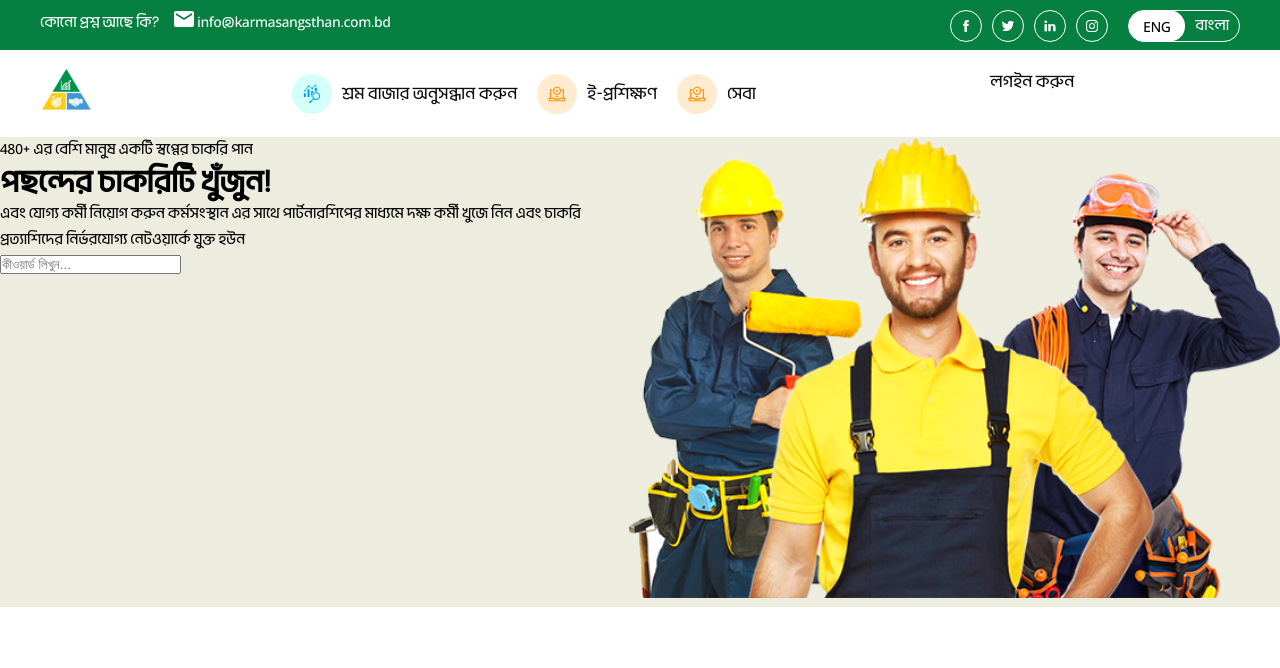
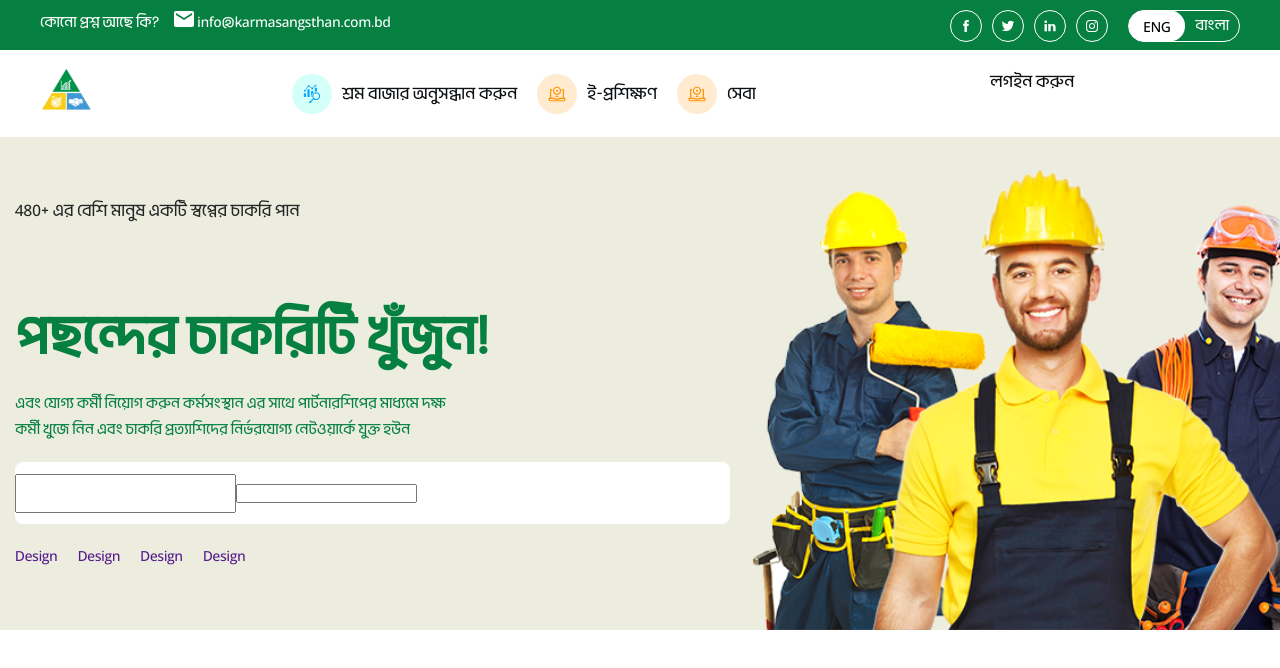
Before and after one commit to web-altaf-1/karma-frontend, a Next.js app: page / in a window 1280 px wide. Shown: the top 668 px of the page. Built offline with nearby package versions, Linux system fonts and the light colour scheme.

Commit message:
initial commit

```diff
--- a/src/app/components/Home/HeroSection/HeroSection.tsx
+++ b/src/app/components/Home/HeroSection/HeroSection.tsx
@@ -1,32 +1,31 @@
 import Image from "next/image";
 import React from "react";
 
+
 const HeroSection = () => {
   return (
-    <div className="hero_section">
-      <div>
-        <div>
-            <p>480+ এর বেশি মানুষ একটি স্বপ্নের চাকরি পান</p>
+    <div className="hero__section">
+      <div className="hero__container">
+        <div className="hero__content">
+          <p className="hero__sub-title">480+ এর বেশি মানুষ একটি স্বপ্নের চাকরি পান</p>
+          <h2 className="hero__title">পছন্দের চাকরিটি খুঁজুন!</h2>
+          <p className="hero__desc">এবং যোগ্য কর্মী নিয়োগ করুন কর্মসংস্থান এর সাথে পার্টনারশিপের মাধ্যমে দক্ষ কর্মী খুজে নিন এবং চাকরি প্রত্যাশিদের নির্ভরযোগ্য নেটওয়ার্কে যুক্ত হউন</p>
+          <div className="hero__search">
+            <input className="hero__keyword-input" />
+            <div className="hero__location-input">
+              <input type="text" className="input-main" />
+            </div>
+          </div>
+          <ul className="hero__nav">
+            <li className="hero__nav-list"><a href="" className="link">Design</a></li>
+            <li className="hero__nav-list"><a href="" className="link">Design</a></li>
+            <li className="hero__nav-list"><a href="" className="link">Design</a></li>
+            <li className="hero__nav-list"><a href="" className="link">Design</a></li>
+          </ul>
         </div>
-        <div>
-            <div>
-                <h1>পছন্দের চাকরিটি খুঁজুন!</h1>
-                <p>এবং যোগ্য কর্মী নিয়োগ করুন কর্মসংস্থান এর সাথে পার্টনারশিপের মাধ্যমে দক্ষ কর্মী খুজে নিন এবং চাকরি প্রত্যাশিদের নির্ভরযোগ্য নেটওয়ার্কে যুক্ত হউন</p>
-            </div>
-            <div>
-                <div>
-                    <input type="text" placeholder="কীওয়ার্ড লিখুন..." />
-                </div>
-            </div>
+        <div className="hero__thumb">
+          <Image width={652} height={461}  src="/images/hero.svg" alt="hero-image" className="hero__thumb-img" />
         </div>
-      </div>
-      <div>
-        <Image
-          width={652}
-          height={461}
-          src="/images/hero.svg"
-          alt="hero-image"
-        />
       </div>
     </div>
   );
--- a/src/app/page.tsx
+++ b/src/app/page.tsx
@@ -1,11 +1,12 @@
 import Header from "./components/Common/Header/Header";
 import HeroSection from "./components/Home/HeroSection/HeroSection";
+import "@/app/styles/home.css";
 
 export default function Home() {
   return (
     <div>
        <Header></Header>
-       <HeroSection></HeroSection>
+       <HeroSection />
     </div>
   );
 }
--- /dev/null
+++ b/src/app/styles/home.css
@@ -0,0 +1,64 @@
+.hero__section{
+    background-color: #ECEDDF;
+    overflow: hidden;
+}
+.hero__container{
+    max-width: 1254px;
+    padding: 0 15px;
+    width: 100%;
+    margin: 0 auto;
+    position: relative;
+}
+.hero__content{
+    padding: 60px 0;
+    position: relative;
+    z-index: 10;
+}
+.hero__sub-title{
+    font-weight: 400;
+    font-size: 18px;
+    color: #262626;
+    margin-bottom: 80px;
+    line-height: 1.5;
+}
+.hero__title{
+    font-weight: 700;
+    font-size: 56px;
+    line-height: 1.2;
+    color: #058041;
+    margin-bottom: 20px;
+}
+.hero__desc{
+    font-size: 16px;
+    line-height: 1.6;
+    color: #058041;
+    font-weight: 400;
+    margin-bottom: 20px;
+    max-width: 450px;
+}
+.hero__search{
+    display: flex;
+    align-items: center;
+    background-color: #ffff;
+    height: 62px;
+    max-width: 715px;
+    border-radius: 8px;
+    margin-bottom: 20px;
+}
+.hero__keyword-input{
+    padding: 10px 20px;
+
+}
+
+.hero__nav{
+    display: flex;
+    align-items: center;
+    column-gap: 20px;
+}
+.hero__thumb-img{
+    max-width: 652px;
+    width: 100%;
+    position: absolute;
+    bottom: 0;
+    right: -120px;
+}
--- a/src/app/styles/main.css
+++ b/src/app/styles/main.css
@@ -239,9 +239,12 @@ user-select: none;
    color: #0C0F12;
 }
 
-/* hero section style start from here  */
+.hero__section{
+    background-color: #ECEDDF;
 
-.hero_section{
-    background-color: #ECEDDF;
-    display: flex;
 }
+.hero__container{
+    max-width: 1224px;
+    width: 100%;
+    margin: 0 auto;
+}
```
